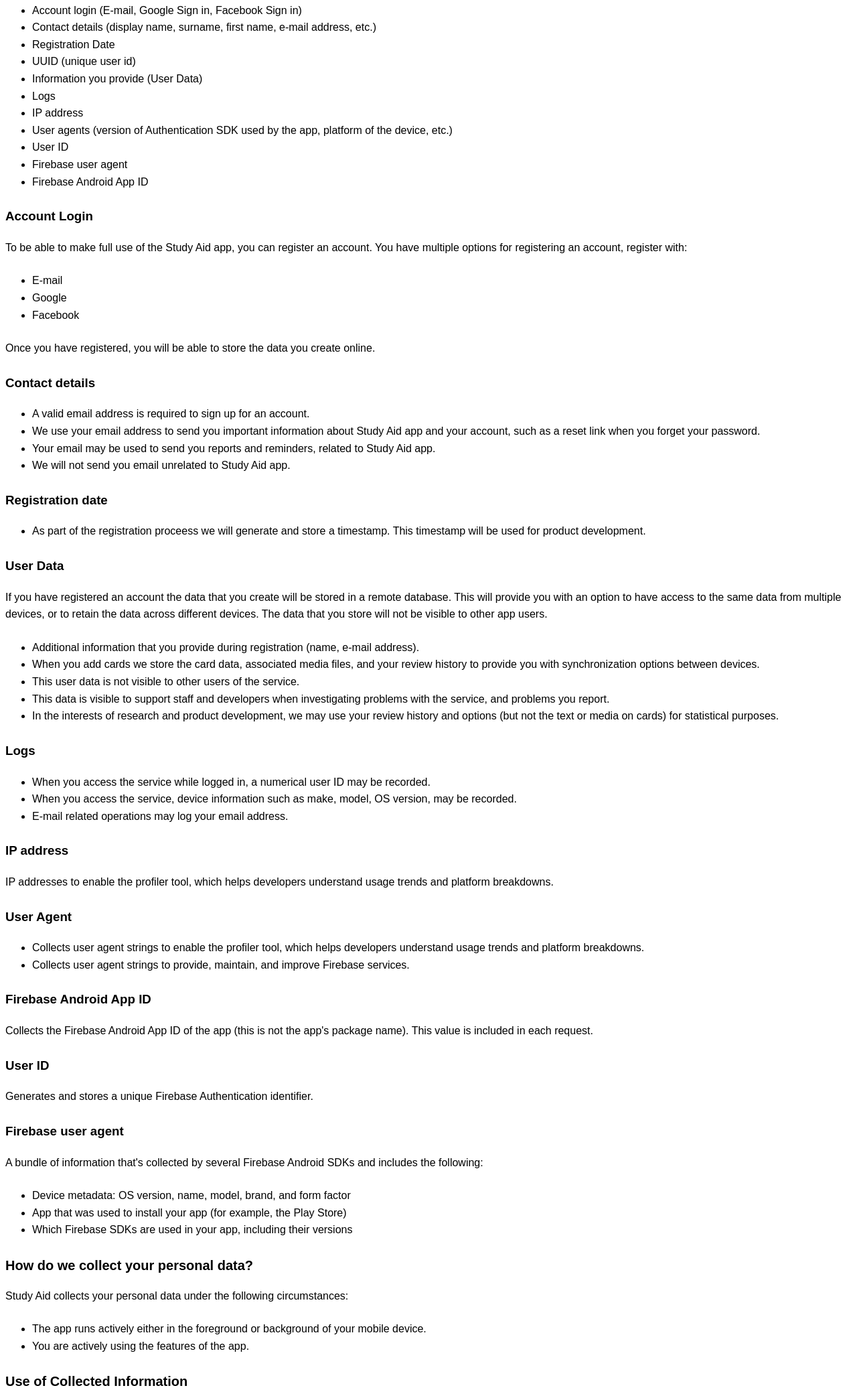
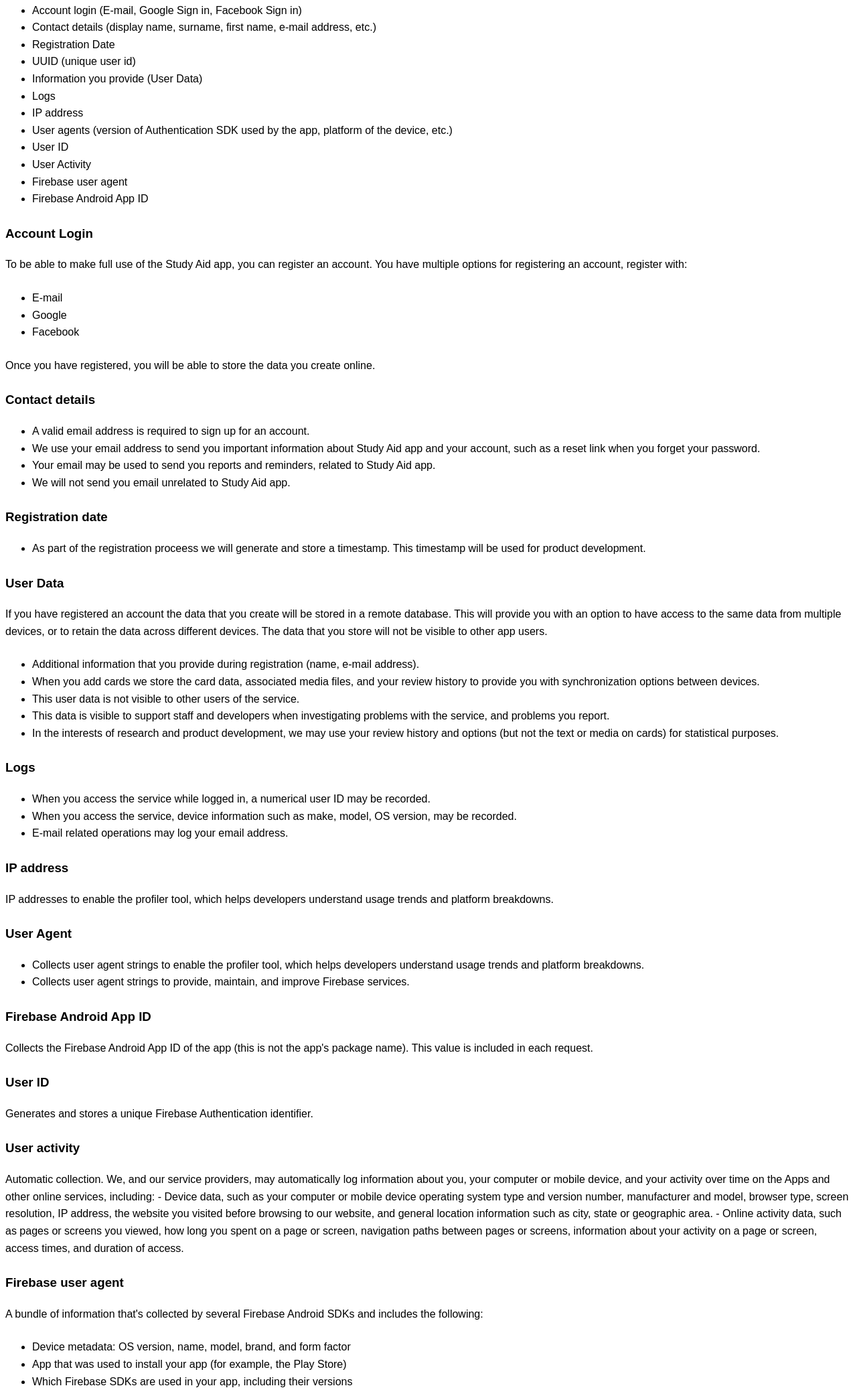
Before and after one commit to naimJus/study-aid-policy, a plain HTML site: page index.html in a window 1280 px wide. Shown: the part 438-2519 px from the top of the page at 67% size. Drawn offline with Linux system fonts and the light colour scheme.

Commit message:
update privacy policy

```diff
--- a/index.html
+++ b/index.html
@@ -44,6 +44,7 @@
     <li> User agents (version of Authentication SDK used by the app, platform of the device, etc.)
     </li>
     <li> User ID</li>
+    <li> User Activity</li>
     <li> Firebase user agent</li>
     <li> Firebase Android App ID</li>
 </ul>
@@ -119,6 +120,11 @@
 
 <h3>User ID</h3>
 <p>Generates and stores a unique Firebase Authentication identifier.</p>
+
+<h3>User activity</h3>
+<p>Automatic collection. We, and our service providers, may automatically log information about you, your computer or mobile device, and your activity over time on the Apps and other online services, including:
+- Device data, such as your computer or mobile device operating system type and version number, manufacturer and model, browser type, screen resolution, IP address, the website you visited before browsing to our website, and general location information such as city, state or geographic area.
+- Online activity data, such as pages or screens you viewed, how long you spent on a page or screen, navigation paths between pages or screens, information about your activity on a page or screen, access times, and duration of access.</p>
 
 <h3>Firebase user agent</h3>
 <p>A bundle of information that&#39;s collected by several Firebase Android SDKs and includes the
@@ -213,6 +219,6 @@
     requests by public authorities, including to meet national security or law enforcement
     requirements.</p>
 
-<p>Last revised on March 01, 2023</p>
+<p>Last revised on August 03, 2023</p>
 </body>
 </html>
```
